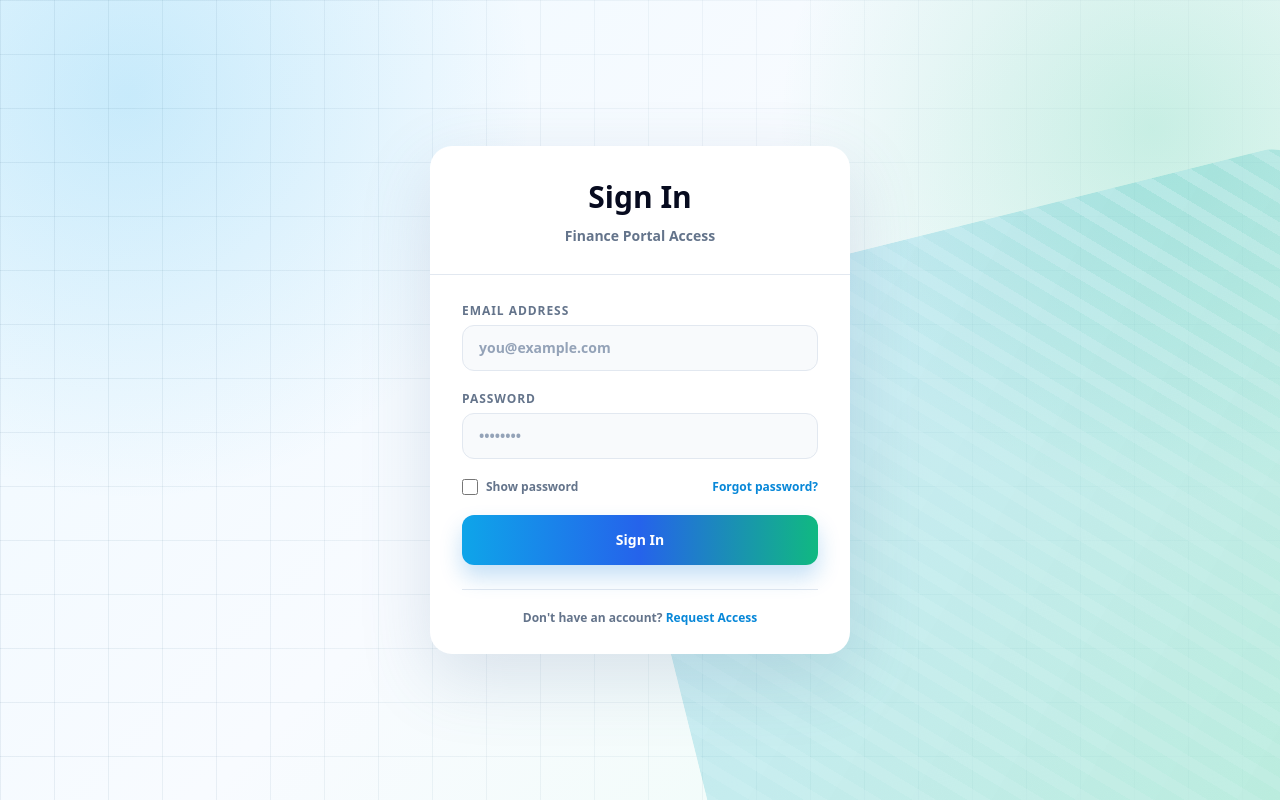
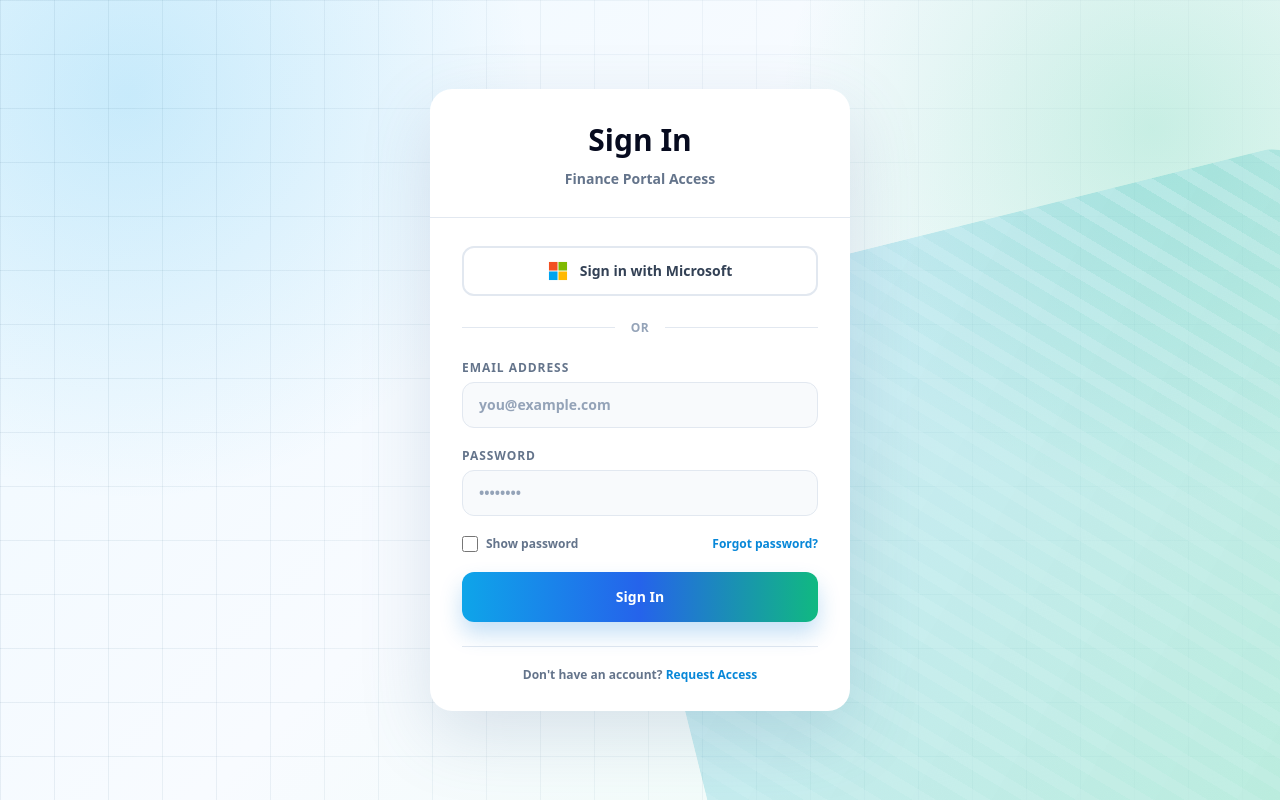
Before and after one commit to AnjaleeKulathunga/Finance-Automation, a React (Create React App) app in the folder finance_automation/frontend/: page /login in a window 1280 px wide. Built offline with nearby package versions, Linux system fonts and the light colour scheme.

Commit message:
Fix MSAL initialization and configure Azure AD credentials

```diff
--- a/finance_automation/frontend/src/config/azureConfig.js
+++ b/finance_automation/frontend/src/config/azureConfig.js
@@ -1,7 +1,7 @@
 export const msalConfig = {
   auth: {
-    clientId: "YOUR_CLIENT_ID_HERE",
-    authority: "https://login.microsoftonline.com/YOUR_TENANT_ID_HERE",
+    clientId: "b0293705-e67f-442f-aa4c-54e15db1e9d4",
+    authority: "https://login.microsoftonline.com/534253fc-dfb6-462f-b5ca-cbe81939f5ee",
     redirectUri: window.location.origin,
   },
   cache: {
--- a/finance_automation/frontend/src/contexts/AuthContext.jsx
+++ b/finance_automation/frontend/src/contexts/AuthContext.jsx
@@ -34,7 +34,9 @@ export function AuthProvider({ children }) {
   }, [token]);
 
   useEffect(() => {
+    const initMsal = async () => {
       if (msalInstance) {
+        await msalInstance.initialize();
         msalInstance
           .handleRedirectPromise()
           .then(async (response) => {
@@ -64,6 +66,8 @@ export function AuthProvider({ children }) {
       } else {
         fetchUser();
       }
+    };
+    initMsal();
   }, []);
 
   const login = async (email, password) => {
@@ -85,12 +89,8 @@ export function AuthProvider({ children }) {
     if (!msalInstance) {
       throw new Error("Azure AD is not configured.");
     }
-    try {
+    await msalInstance.initialize();
     await msalInstance.loginRedirect(azureLoginScopes);
-    } catch (err) {
-      console.error("Azure AD redirect failed:", err);
-      throw err;
-    }
   };
 
   const register = async (fullName, email, password, confirmPassword, role) => {
```
Lines whose indentation alone changed are shown as unchanged.
